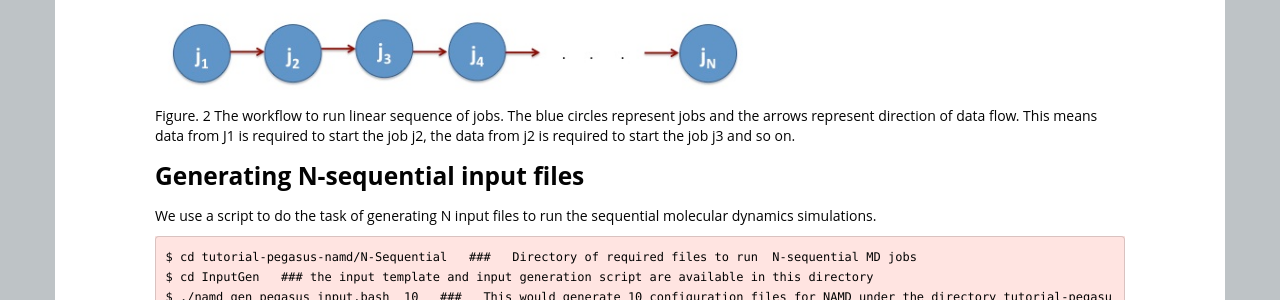
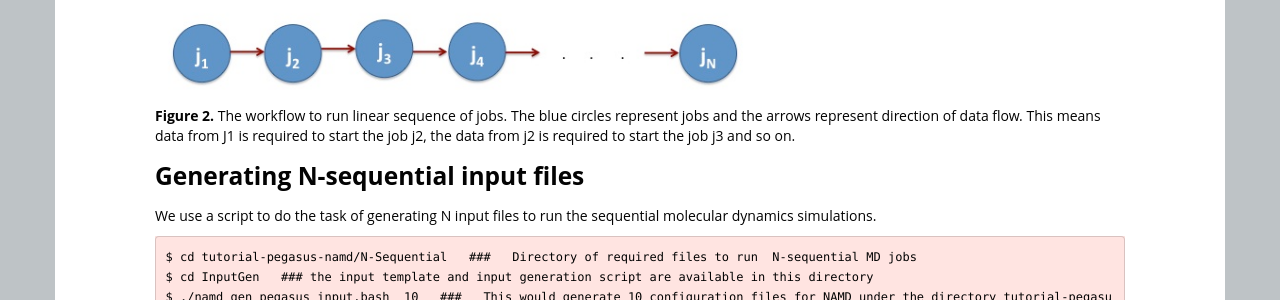
Before and after one commit to SWC-OSG-Workshop/2015-03-03-iupui, a Jekyll site: the page built from novice/DHTC/06a-pegasus-namd.md, in a window 1280 px wide and 900 px high, scrolled down 4358 px. Shown: the part 154-454 px from the top of the window. Built offline with Jekyll 4.4.1, drawn with Linux system fonts in a browser that asks for light colours.

```diff
--- a/novice/DHTC/06a-pegasus-namd.md
+++ b/novice/DHTC/06a-pegasus-namd.md
@@ -210,7 +210,7 @@ Here, the NAMD jobs are executed one-by-one. In these sequential executions, the
    <img alt="pegasus-namd-Nseqjob" src="{{page.root}}/novice/DHTC/PegasusNAMDImages/N-seq.png" width="600">
 </div>
 
-Figure. 2 The workflow to run linear sequence of jobs. The blue circles represent jobs and the arrows represent direction of data flow. This means data from J1 is required to start the job j2, the data from j2 is required to start the job j3 and so on.
+**Figure 2.** The workflow to run linear sequence of jobs. The blue circles represent jobs and the arrows represent direction of data flow. This means data from J1 is required to start the job j2, the data from j2 is required to start the job j3 and so on.
 
 <h3> Generating N-sequential input  files </h3>
 
@@ -279,7 +279,7 @@ We consider the case of running large molecular dynamics simulations of a protei
    <img alt="pegasus-namd-Mpar-Nseqjob" src="{{page.root}}/novice/DHTC/PegasusNAMDImages/M-parN-seq.png" width="600">
 </div>
 
-**Figure. 3**  The NAMD simulation is performed for M
+**Figure 3.**  The NAMD simulation is performed for M
 temperatures - T<sub>1</sub>, T<sub>2</sub>, ....T<sub>M</sub>.  For each
 temperature, there are N-sequential jobs.
 
```
